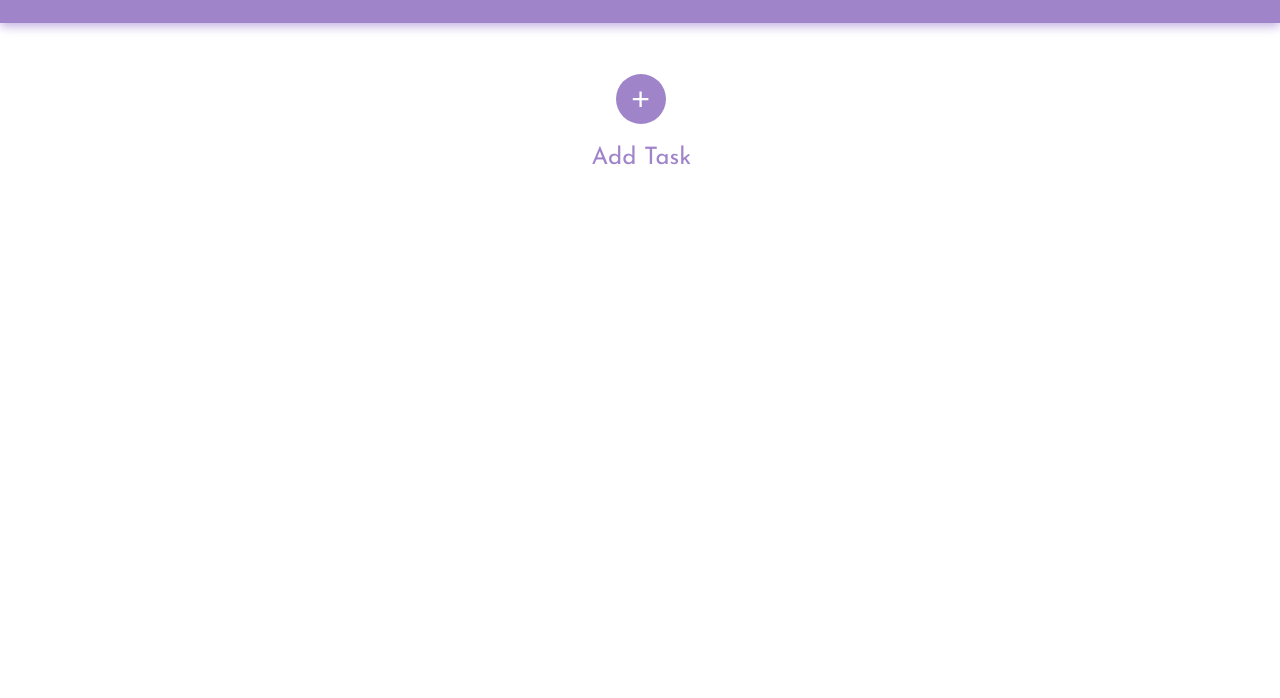
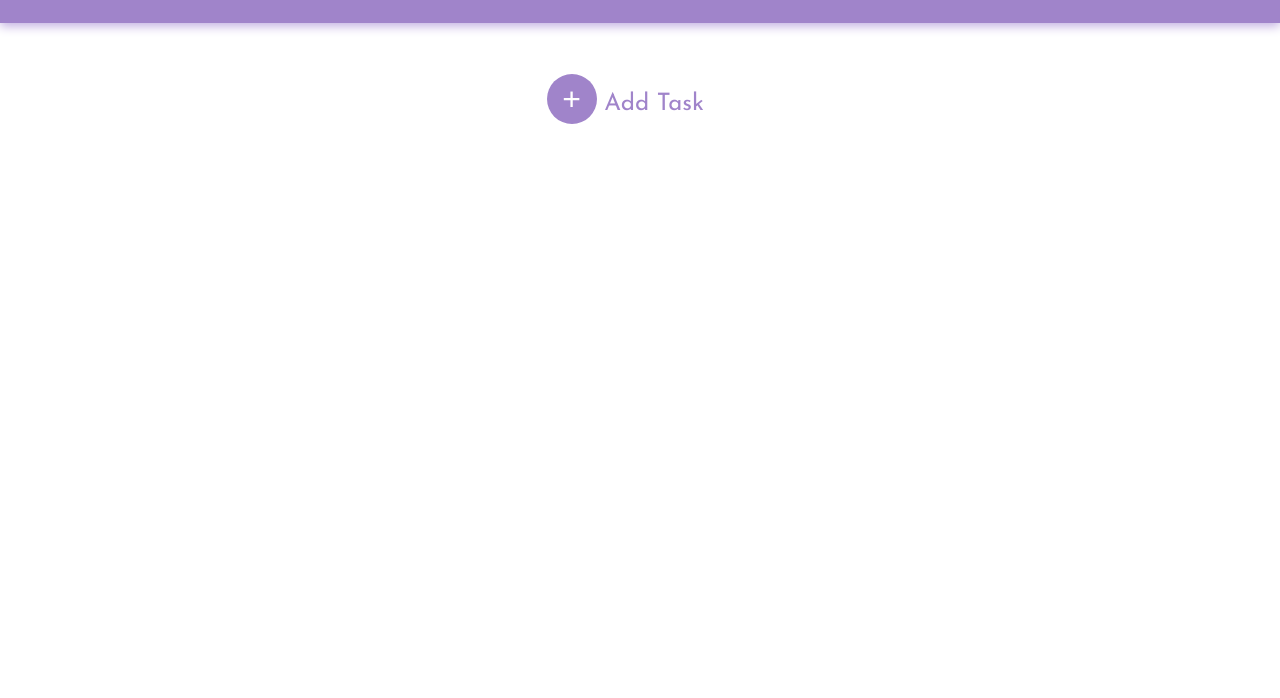
Before and after one commit to raghavk0077/TaskList, a plain HTML site: page index.html in a window 1280 px wide. Shown: the part 102-800 px from the top of the page. Drawn offline with Linux system fonts and the light colour scheme.

Commit message:
Update css Button

```diff
--- a/css/styles.css
+++ b/css/styles.css
@@ -32,9 +32,6 @@ body{
     color: white;
     border-radius: 50%;
     background-color: #A084CA;
-    position: absolute;
-    right: 48%;
-    top: 22%;
 }
 
 #addTaskBtn:hover{
@@ -43,11 +40,15 @@ body{
     cursor: pointer;
 }
 
+.btn{
+    position: absolute;
+    top: 22%;
+    right: 45%;
+
+}
+
 #btnName{
     text-align: center;
-    position: absolute;
-    top: 31%;
-    right: 46%;
     font-size: 1.5rem;
     color: #A084CA;
 }
@@ -55,12 +56,10 @@ body{
 #main-div{
     display: flex;
     flex-direction: column;
-    /* background-color: white; */
 }
 
 #container{
     display: flex;
-    /* flex-direction: column; */
     flex-wrap: wrap;
     margin-top: 15%;
     width: 100%;
--- a/index.html
+++ b/index.html
@@ -22,7 +22,9 @@
 
     <div id="main-div">
     <!-- Add Button -->
-    <button id="addTaskBtn">+</button><span id="btnName">Add Task</span>
+    <div class="btn">
+        <button id="addTaskBtn">+</button><span id="btnName"> Add Task</span>
+    </div>
 
     <div id="container">
     </div>
```
